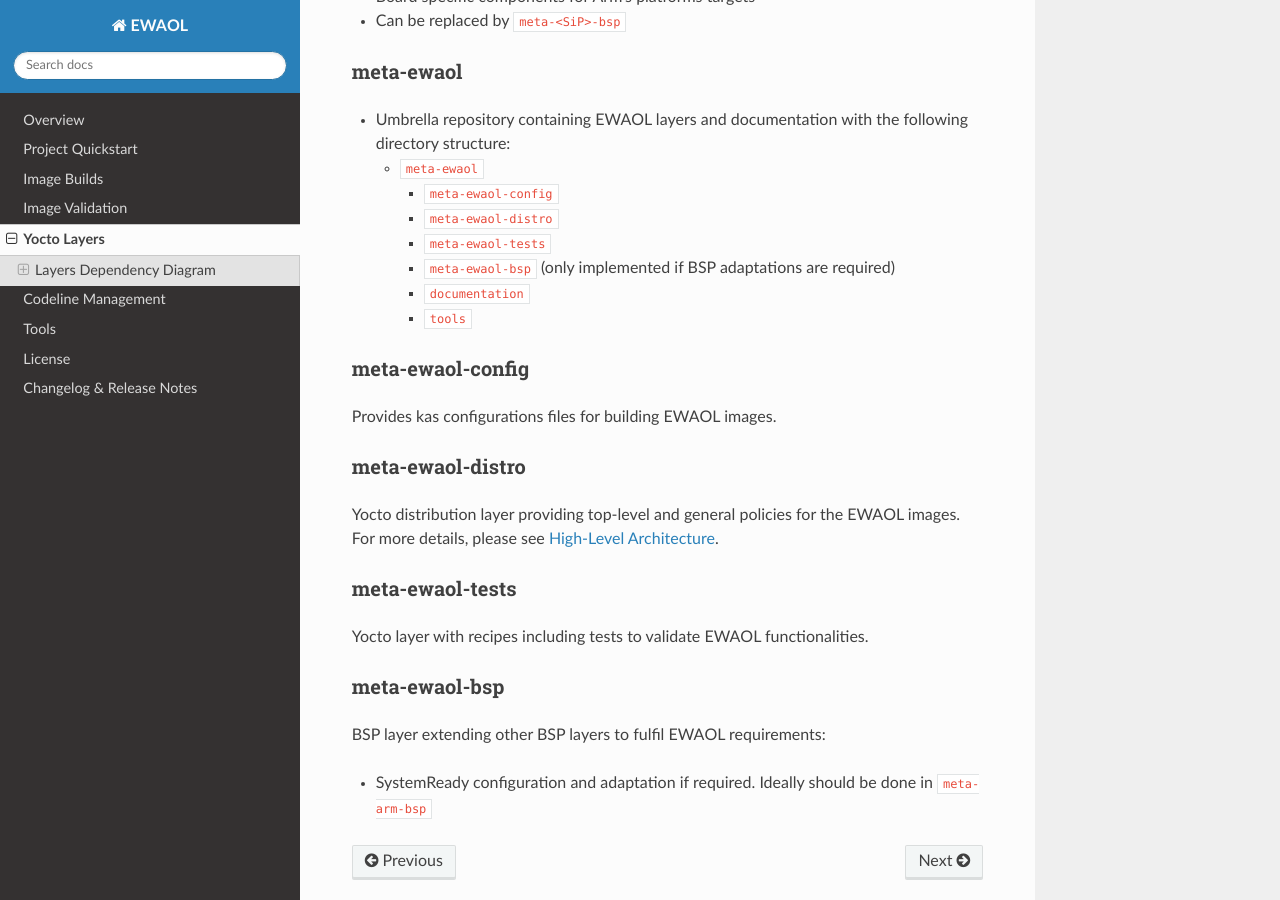
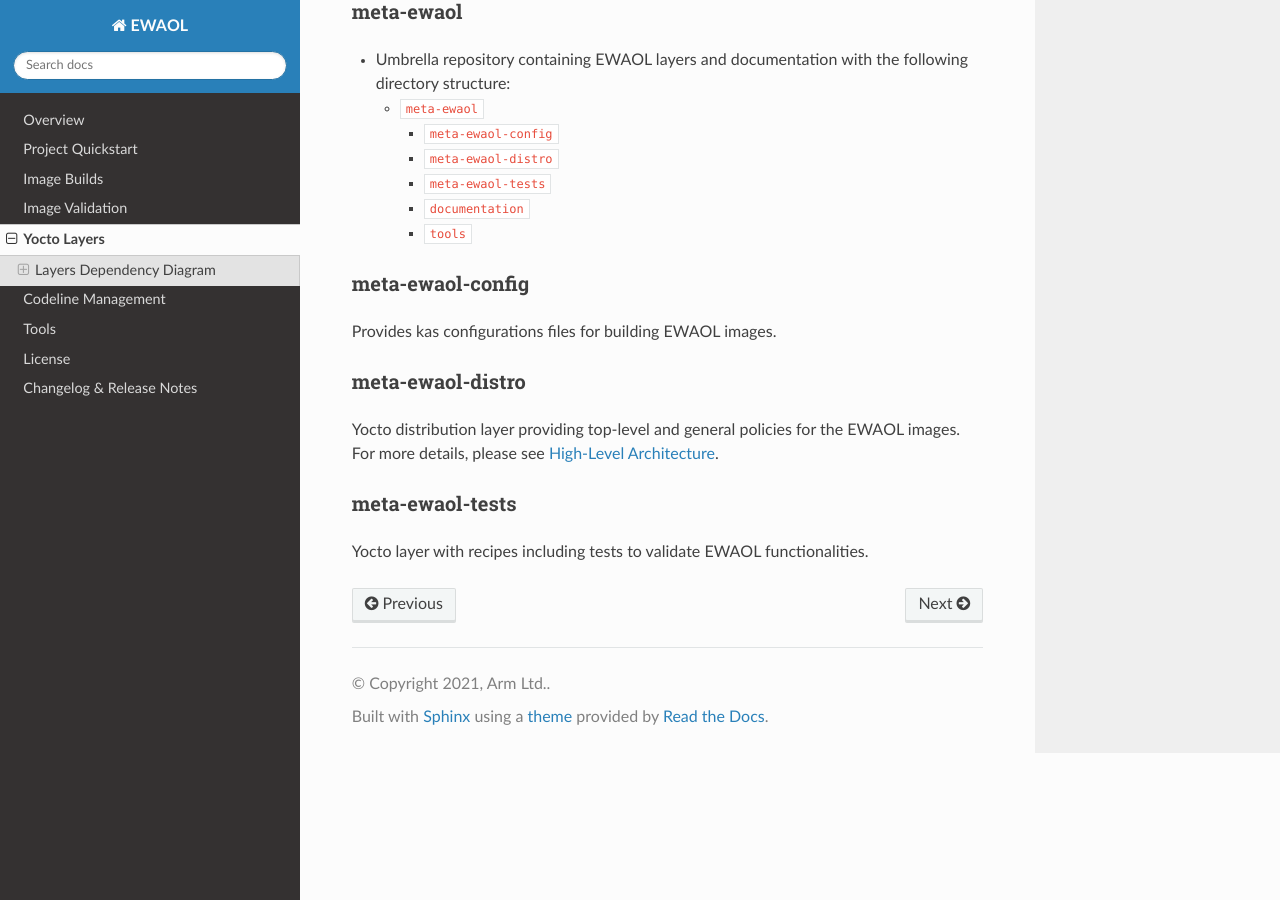
Before and after one commit to chaoge525/soafee_demo, a Sphinx documentation site: the page built from documentation/yocto-layers.rst, in a window 1280 px wide and 900 px high, scrolled down 878 px. Built offline with Sphinx 7.4.7 and the Read the Docs theme 2.0.0, drawn with Linux system fonts in a browser that asks for light colours.

Commit message:
doc: Update Yocto layers dependency diagram
Remove mentioning the meta-ewaol-bsp since it doesn't exist in the repo
yet.

Issue-Id: SCM-2575
Signed-off-by: Diego Sueiro <diego.sueiro@arm.com>
Change-Id: Ic06707dc12bf0f899410c55a7720eacd1beaaab0

```diff
--- a/documentation/yocto-layers.rst
+++ b/documentation/yocto-layers.rst
@@ -32,7 +32,6 @@
     * ``meta-ewaol-config``
     * ``meta-ewaol-distro``
     * ``meta-ewaol-tests``
-    * ``meta-ewaol-bsp`` (only implemented if BSP adaptations are required)
     * ``documentation``
     * ``tools``
 
@@ -51,11 +50,3 @@
 ^^^^^^^^^^^^^^^^
 
 Yocto layer with recipes including tests to validate EWAOL functionalities.
-
-meta-ewaol-bsp
-^^^^^^^^^^^^^^
-
-BSP layer extending other BSP layers to fulfil EWAOL requirements:
-
-* SystemReady configuration and adaptation if required. Ideally should be done
-  in ``meta-arm-bsp``
```
Also changed, not shown: documentation/images/ewaol_layers_deps_diagram.png.
